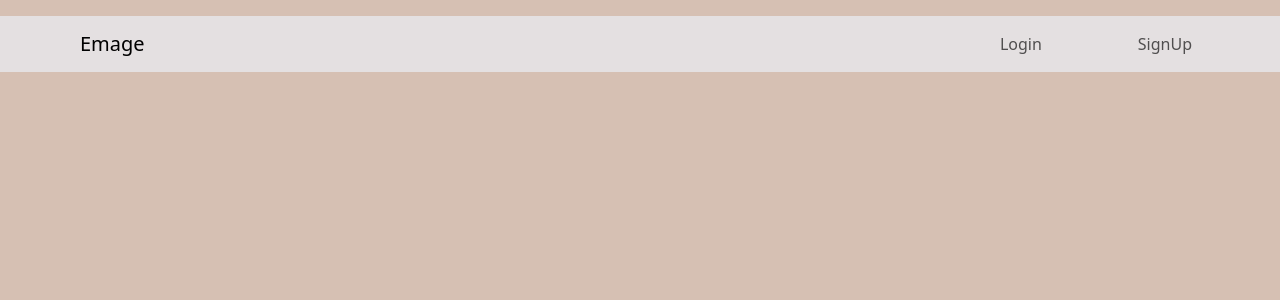
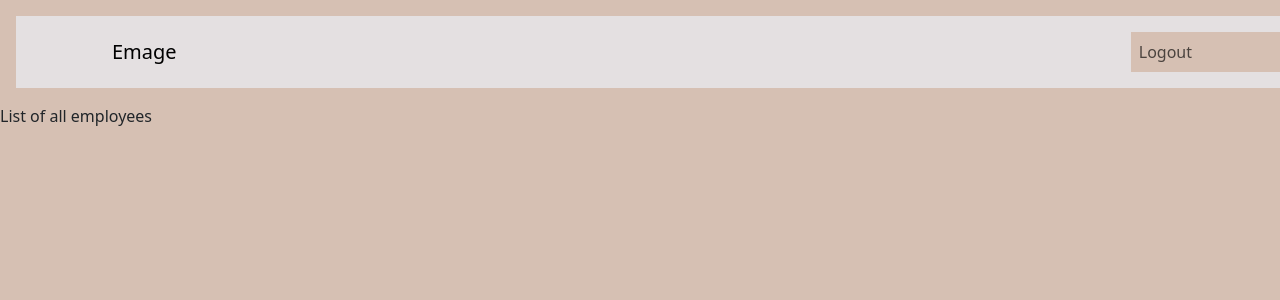
Before and after one commit to ZaveriAum/101413047_comp3123_assignment2_reactjs, a React (Create React App) app: page /employees in a window 1280 px wide. Before the commit this address had no page. Shown: the top 300 px of the page. Built offline with nearby package versions, Linux system fonts and the light colour scheme.

Commit message:
Logout connected to the backend

```diff
--- a/src/App.js
+++ b/src/App.js
@@ -1,10 +1,20 @@
 import './App.css';
-import User from './components/User/User'
+import UserLogin from './components/User/UserLogin/UserLogin'
+import UserSignUp from './components/User/UserSignUp/UserSignUp'
 import 'bootstrap/dist/css/bootstrap.min.css';
-
+import Employee from './components/Employee/Employee';
+import { BrowserRouter as Router, Route, Routes } from 'react-router-dom'
+import UserNavBar from './components/User/UserNavBar/UserNavBar'
+import EmployeeNavBar from './components/Employee/EmployeeNavBar/EmployeeNavBar';
 function App() {
   return (
-    <User />
+    <Router>
+      <Routes>
+        <Route exact path='/login' element={<><UserNavBar /><UserLogin /></>} />
+        <Route exact path='/signup' element={<><UserNavBar /><UserSignUp /></>} />
+        <Route exact path='/employees' element={<><EmployeeNavBar /><Employee /> </>} />
+      </Routes>
+    </Router>
   );
 }
 
--- a/src/components/Employee/Employee.js
+++ b/src/components/Employee/Employee.js
@@ -3,7 +3,7 @@ import EmployeeNavBar from "./EmployeeNavBar/EmployeeNavBar";
 const Employee = () => {
     return (
         <>
-            <EmployeeNavBar />
+            <p>List of all employees</p>
         </>
     );
 }
--- a/src/components/Employee/EmployeeNavBar/EmployeeNavBar.js
+++ b/src/components/Employee/EmployeeNavBar/EmployeeNavBar.js
@@ -1,7 +1,23 @@
 import { Navbar, Nav } from 'react-bootstrap'
 import { LinkContainer } from 'react-router-bootstrap'
 import './EmployeeNavBar.css'
+import { useNavigate } from 'react-router-dom';
+import axios from 'axios'
+
 const EmployeeNavBar = () => {
+    const navigate = useNavigate();
+    const handleLogin = async (e) => {
+        e.preventDefault();
+
+        try {
+            await axios.get('http://localhost:5000/api/v1/user/logout');
+        } catch (err) {
+            console.log(err)
+        } finally {
+            navigate('/');
+        }
+    };
+
     return (
         <Navbar className="container-fluid justify-content-between navbar" expand="lg">
             <LinkContainer to='/api/v1/employees'>
@@ -11,7 +27,7 @@ const EmployeeNavBar = () => {
             </LinkContainer>
             <Nav>
                 <LinkContainer to="/">
-                    <Nav.Link className='logout'>
+                    <Nav.Link onClick={handleLogin} className='logout'>
                         Logout
                     </Nav.Link>
                 </LinkContainer>
--- a/src/components/User/User.js
+++ /dev/null
@@ -1,18 +0,0 @@
-import UserNavBar from './UserNavBar/UserNavBar'
-import { BrowserRouter as Router, Route, Routes } from 'react-router-dom'
-import UserLogin from './UserLogin/UserLogin';
-import UserSignUp from './UserSignUp/UserSignUp';
-
-const User = () => {
-    return (
-        <Router>
-            <UserNavBar />
-            <Routes>
-                <Route exact path='/login' element={<UserLogin />} />
-                <Route exact path='/signup' element={<UserSignUp />} />
-            </Routes>
-        </Router>
-    );
-}
-
-export default User
--- a/src/components/User/UserLogin/UserLogin.js
+++ b/src/components/User/UserLogin/UserLogin.js
@@ -38,6 +38,7 @@ const UserLogin = () => {
     };
 
     return (
+        <>
             <div className="login-page">
                 <div className="login-box">
                     <h2 className="login-title">Welcome Back</h2>
@@ -67,6 +68,7 @@ const UserLogin = () => {
                     <button className="login-button" onClick={handleLogin}>Continue</button>
                 </div>
             </div>
+        </>
     );
 }
 
--- a/src/components/User/UserNavBar/UserNavBar.css
+++ b/src/components/User/UserNavBar/UserNavBar.css
@@ -1,5 +1,3 @@
-* {}
-
 .navbar {
     margin: 1rem;
     padding: 1rem;
@@ -13,8 +11,11 @@
 
 .login,
 .signup {
-    margin-right: 5rem;
     background-color: #E4E0E1;
+}
+
+.navlinks {
+    padding-right: 5rem;
 }
 
 .navlinks {
--- a/src/components/User/UserSignUp/UserSignUp.js
+++ b/src/components/User/UserSignUp/UserSignUp.js
@@ -39,6 +39,7 @@ const UserSignUp = () => {
     };
 
     return (
+        <>
             <div className="signup-page">
                 <div className="signup-box">
                     <h2 className="signup-title">Create your account</h2>
@@ -81,6 +82,7 @@ const UserSignUp = () => {
                     </button>
                 </div>
             </div>
+        </>
     );
 };
 
--- a/src/index.css
+++ b/src/index.css
@@ -1,5 +1,6 @@
 body {
-  margin: 0;
+  margin: auto;
+  padding: auto;
   font-family: -apple-system, BlinkMacSystemFont, 'Segoe UI', 'Roboto', 'Oxygen',
     'Ubuntu', 'Cantarell', 'Fira Sans', 'Droid Sans', 'Helvetica Neue',
     sans-serif;
```
Also changed, not shown: src/components/User/User.css (deleted). Lines whose indentation alone changed are shown as unchanged.
